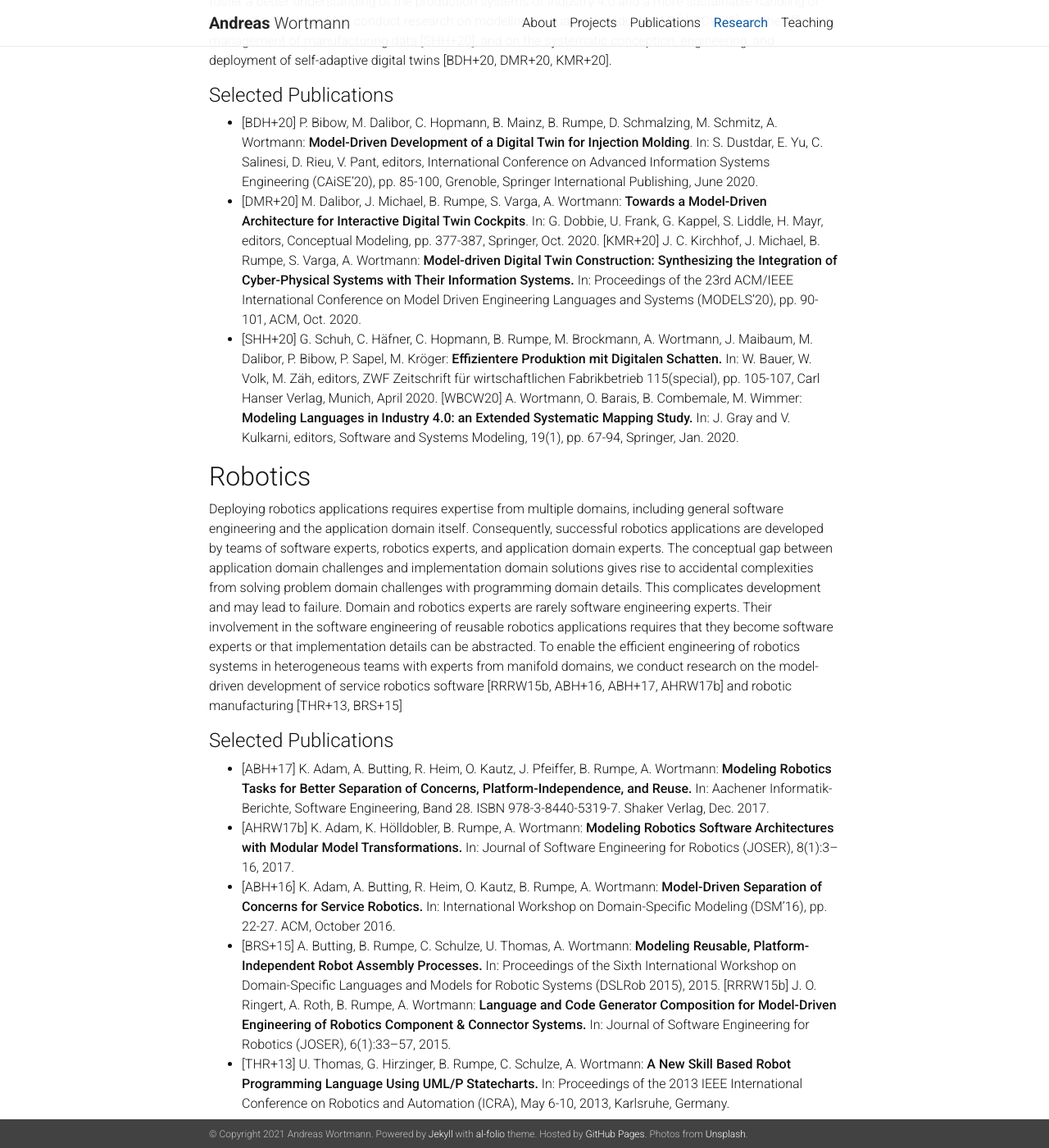
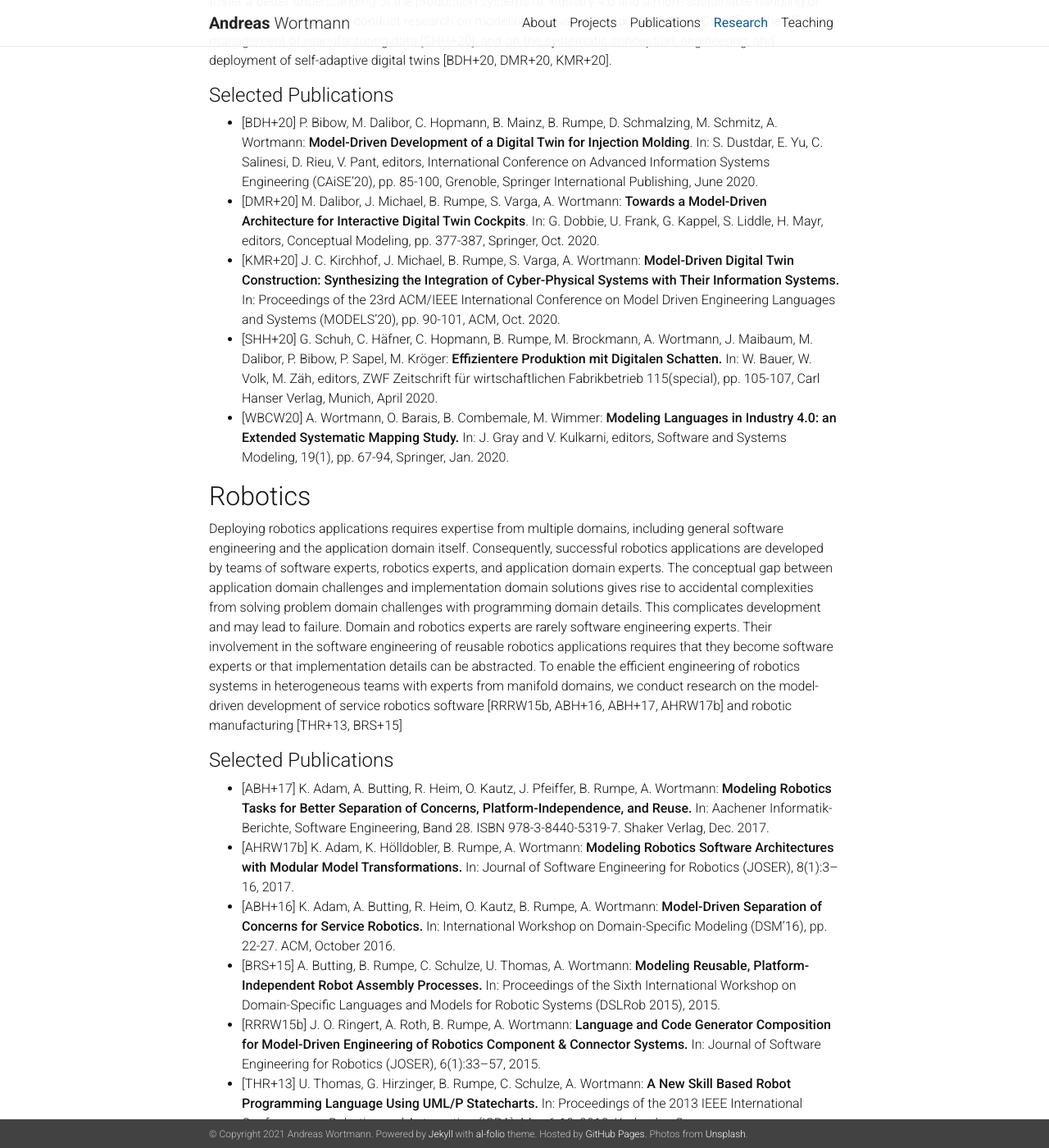
Before and after one commit to awortmann/awortmann.github.io, a Jekyll site: the page built from _pages/research.md, in a window 1280 px wide and 1400 px high, scrolled down 1244 px. Shown: the whole window at 82% size. Built offline with Jekyll 4.4.1, drawn with Linux system fonts in a browser that asks for light colours; nearby versions of some CDN libraries; a style sheet for code colours, icons or effects is not loaded.

Commit message:
Minor update

```diff
--- a/_pages/research.md
+++ b/_pages/research.md
@@ -34,9 +34,9 @@ Industry 4.0, the fourth industrial revolution, raises new challenges for future
 - [DMR+20] M. Dalibor, J. Michael, B. Rumpe, S. Varga, A. Wortmann:
 **Towards a Model-Driven Architecture for Interactive Digital Twin Cockpits**.
 In: G. Dobbie, U. Frank, G. Kappel, S. Liddle, H. Mayr, editors, Conceptual Modeling, pp. 377-387, Springer, Oct. 2020.
-[KMR+20] J. C. Kirchhof, J. Michael, B. Rumpe, S. Varga, A. Wortmann: **Model-driven Digital Twin Construction: Synthesizing the Integration of Cyber-Physical Systems with Their Information Systems.** In: Proceedings of the 23rd ACM/IEEE International Conference on Model Driven Engineering Languages and Systems (MODELS'20), pp. 90-101, ACM, Oct. 2020.
+- [KMR+20] J. C. Kirchhof, J. Michael, B. Rumpe, S. Varga, A. Wortmann: **Model-Driven Digital Twin Construction: Synthesizing the Integration of Cyber-Physical Systems with Their Information Systems.** In: Proceedings of the 23rd ACM/IEEE International Conference on Model Driven Engineering Languages and Systems (MODELS'20), pp. 90-101, ACM, Oct. 2020.
 - [SHH+20] G. Schuh, C. Häfner, C. Hopmann, B. Rumpe, M. Brockmann, A. Wortmann, J. Maibaum, M. Dalibor, P. Bibow, P. Sapel, M. Kröger: **Effizientere Produktion mit Digitalen Schatten.** In: W. Bauer, W. Volk, M. Zäh, editors, ZWF Zeitschrift für wirtschaftlichen Fabrikbetrieb 115(special), pp. 105-107, Carl Hanser Verlag, Munich, April 2020.
-[WBCW20] A. Wortmann, O. Barais, B. Combemale, M. Wimmer: **Modeling Languages in Industry 4.0: an Extended Systematic Mapping Study.** In: J. Gray and V. Kulkarni, editors, Software and Systems Modeling, 19(1), pp. 67-94, Springer, Jan. 2020.
+- [WBCW20] A. Wortmann, O. Barais, B. Combemale, M. Wimmer: **Modeling Languages in Industry 4.0: an Extended Systematic Mapping Study.** In: J. Gray and V. Kulkarni, editors, Software and Systems Modeling, 19(1), pp. 67-94, Springer, Jan. 2020.
 
 ## Robotics
 
@@ -48,7 +48,7 @@ Deploying robotics applications requires expertise from multiple domains, includ
 - [AHRW17b] K. Adam, K. Hölldobler, B. Rumpe, A. Wortmann: **Modeling Robotics Software Architectures with Modular Model Transformations.** In: Journal of Software Engineering for Robotics (JOSER), 8(1):3–16, 2017.
 - [ABH+16] K. Adam, A. Butting, R. Heim, O. Kautz, B. Rumpe, A. Wortmann: **Model-Driven Separation of Concerns for Service Robotics.** In: International Workshop on Domain-Specific Modeling (DSM'16), pp. 22-27. ACM, October 2016.
 - [BRS+15] A. Butting, B. Rumpe, C. Schulze, U. Thomas, A. Wortmann: **Modeling Reusable, Platform-Independent Robot Assembly Processes.** In: Proceedings of the Sixth International Workshop on Domain-Specific Languages and Models for Robotic Systems (DSLRob 2015), 2015.
-[RRRW15b] J. O. Ringert, A. Roth, B. Rumpe, A. Wortmann: **Language and Code Generator Composition for Model-Driven Engineering of Robotics Component & Connector Systems.** In: Journal of Software Engineering for Robotics (JOSER), 6(1):33–57, 2015.
+- [RRRW15b] J. O. Ringert, A. Roth, B. Rumpe, A. Wortmann: **Language and Code Generator Composition for Model-Driven Engineering of Robotics Component & Connector Systems.** In: Journal of Software Engineering for Robotics (JOSER), 6(1):33–57, 2015.
 - [THR+13] U. Thomas, G. Hirzinger, B. Rumpe, C. Schulze, A. Wortmann: **A New Skill Based Robot Programming Language Using UML/P Statecharts.** In: Proceedings of the 2013 IEEE International Conference on Robotics and Automation (ICRA), May 6-10, 2013, Karlsruhe, Germany.
 
 ## Software Language Engineering
```
